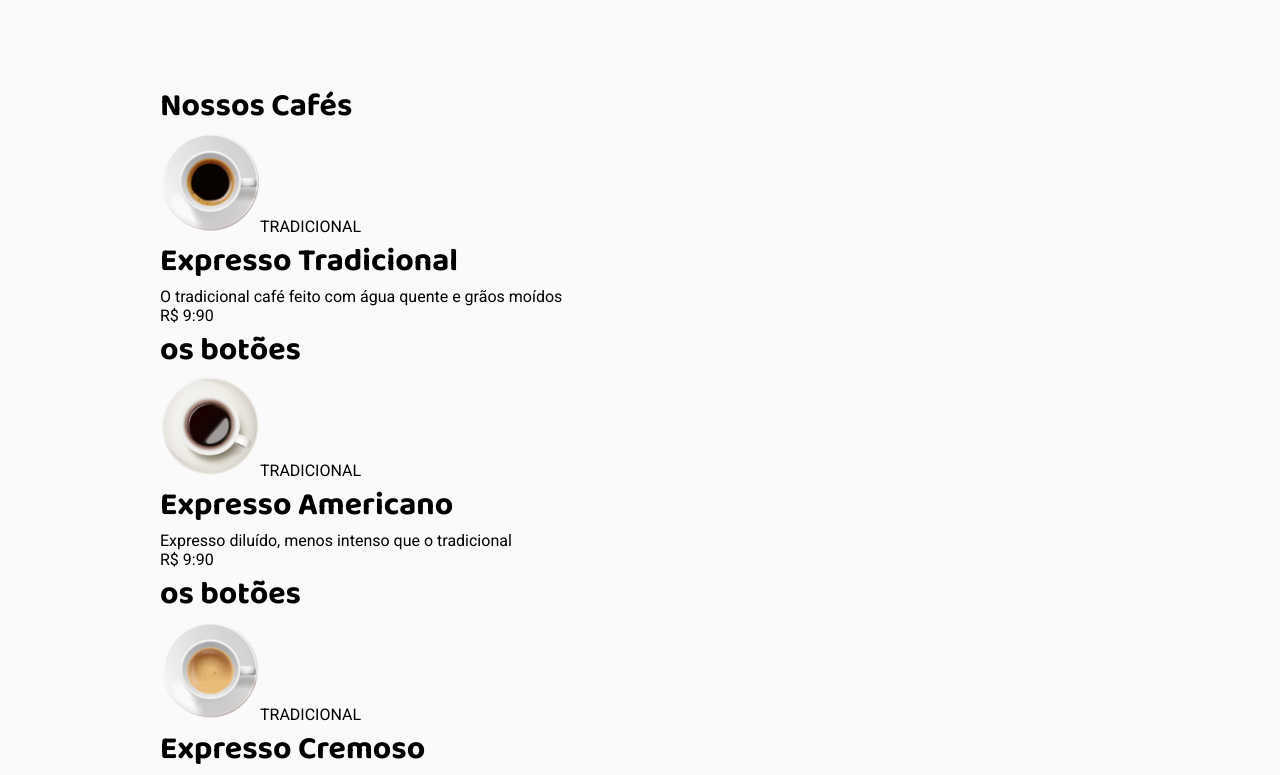
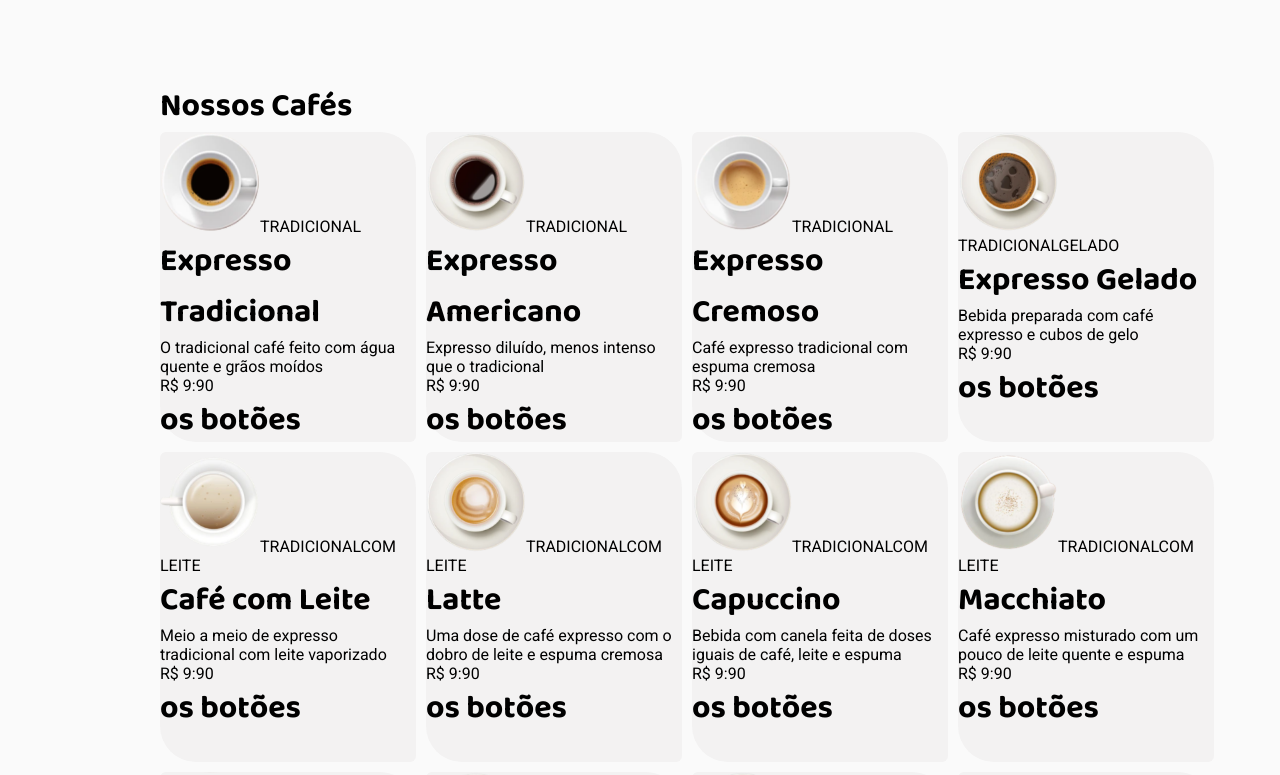
Before and after one commit to Prattiz/Coffee-Delivery, a React (Vite) app: page / in a window 1280 px wide. Shown: the part 660-1435 px from the top of the page. Built offline with nearby package versions, Linux system fonts and the light colour scheme.

Commit message:
ADD STYLES AT CARD

```diff
--- a/src/pages/Home/components/Card/styles.ts
+++ b/src/pages/Home/components/Card/styles.ts
@@ -2,7 +2,11 @@ import styled from "styled-components";
 
 export const Container = styled.div`
 
+    width: 25.6rem;
+    height: 31rem;
 
+    border-radius: 6px 36px;
+    background:  ${props => props.theme["white_300"]};
 `
 
 export const Apresentation = styled.div`
--- a/src/pages/Home/components/Coffee's/index.tsx
+++ b/src/pages/Home/components/Coffee's/index.tsx
@@ -1,4 +1,4 @@
-import { Container, Content } from "./styles";
+import { Content } from "./styles";
 import { Card } from "../Card";
 import { Cooffes } from "../Details/allCoffes";
 
@@ -12,7 +12,7 @@ export function Coffes(){
 
 
     return(
-        <Container>
+        <div>
             <h1>Nossos Cafés</h1>
 
             <Content>
@@ -27,6 +27,6 @@ export function Coffes(){
             ))
           }
             </Content>
-        </Container>
+        </div>
     )
 }
--- a/src/pages/Home/components/Coffee's/styles.ts
+++ b/src/pages/Home/components/Coffee's/styles.ts
@@ -1,5 +1,10 @@
 import styled from "styled-components";
 
-export const Container = styled.div``
 
-export const Content = styled.div``
+
+export const Content = styled.div`
+
+    display: grid;
+    grid-template-columns: repeat(4, 1fr);
+    grid-gap: 10px;
+    `
--- a/src/pages/Home/index.tsx
+++ b/src/pages/Home/index.tsx
@@ -1,4 +1,4 @@
-import { Container } from "./styles";
+
 import { Header } from "../../components/Header";
 import { Background } from "./components/Background";
 import { Coffes } from "./components/Coffee's";
@@ -11,10 +11,10 @@ export function Home() {
 
 
   return (
-    <Container>
-      <Header isOutOfHome={false}/>
-      <Background/>
-      <Coffes/>
-    </Container>
+    <div>
+      <Header isOutOfHome={false} />
+      <Background />
+      <Coffes />
+    </div>
   )
 }
--- a/src/pages/Home/styles.ts
+++ /dev/null
@@ -1,3 +0,0 @@
-import styled from "styled-components";
-
-export const Container = styled.div``
```
Also changed, not shown: src/pages/Home/components/Card/index.tsx (+4 -4 lines).
